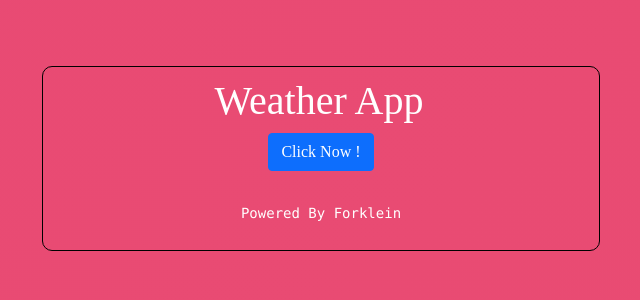
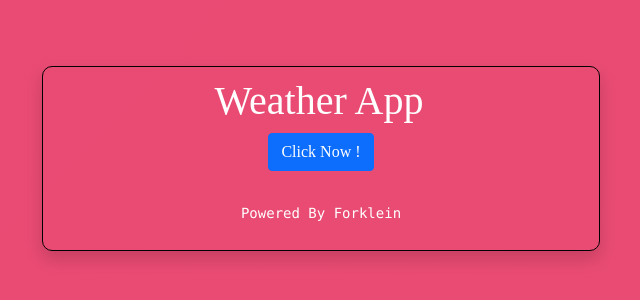
Before and after one commit to Forklein/react-weather-app, a React (Create React App) app: page / in a window 1280 px wide. Shown: the part 242-542 px from the top of the page, without its empty margins (319-959 px from the left). Built offline with nearby package versions, Linux system fonts and the light colour scheme; no server answers; the HTML template or start-up script is replaced by a standard one; a web font is replaced by a local one.

Commit message:
Add shadow effect

```diff
--- a/src/App.js
+++ b/src/App.js
@@ -3,7 +3,7 @@ import Weather from './components/Weather';
 function App() {
   return (
     <div className="container vh-100 text-center d-flex flex-column align-items-center justify-content-center">
-      <div className="App col-xs-4 col-md-6 col-lg-6 mx-auto">
+      <div className="App col-xs-4 col-md-6 col-lg-6 mx-auto shadow">
         <Weather />
       </div>
     </div>
```
